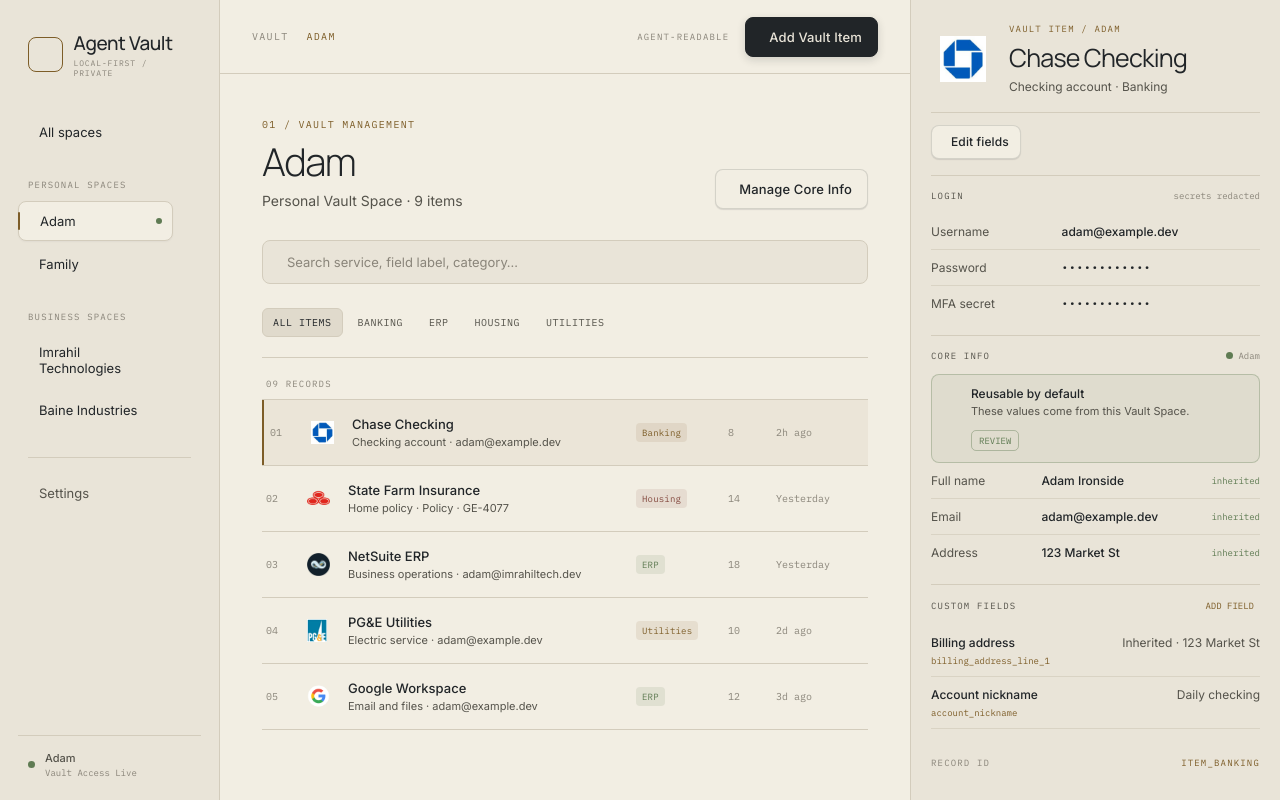
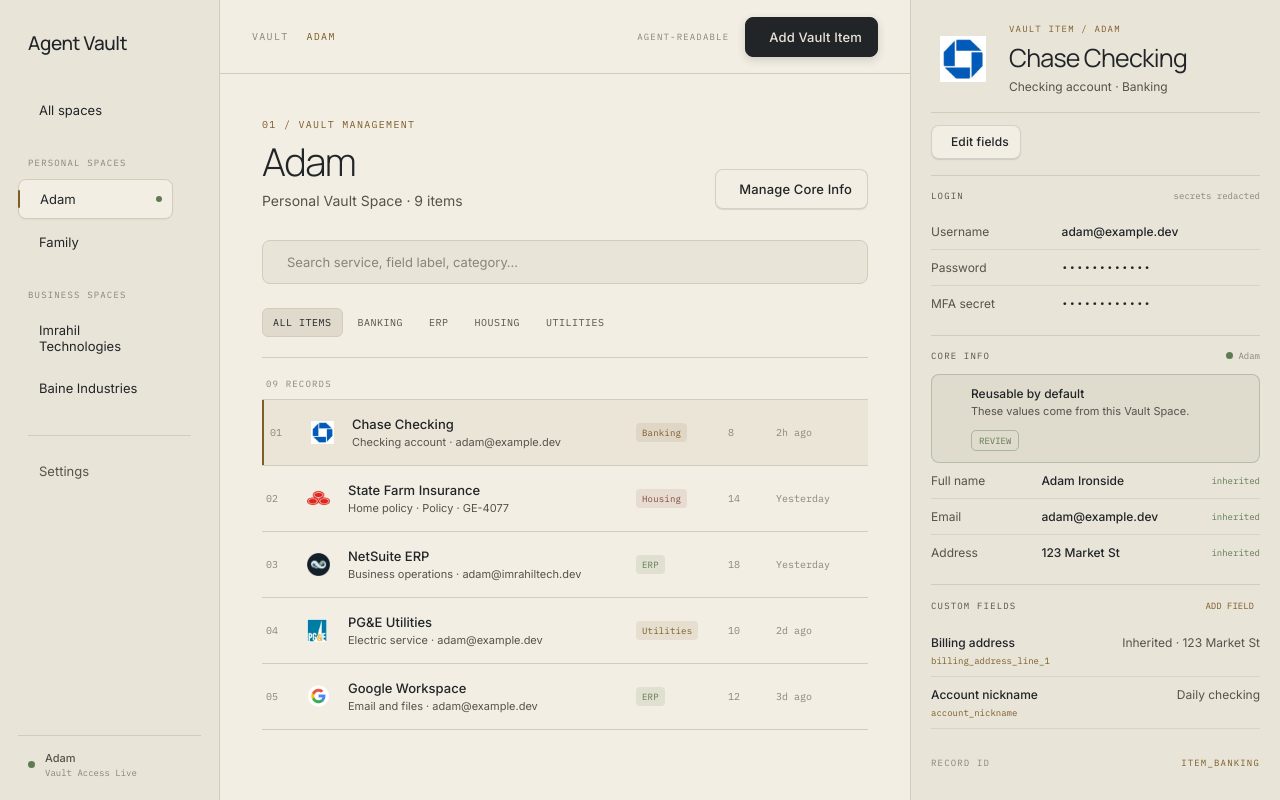
Before and after one commit to Baine-Industries/agent-login-design-lab, a React (Vite) app in the folder prototype/: page / in a window 1280 px wide. Built offline with nearby package versions, Linux system fonts and the light colour scheme.

Commit message:
simplify vault brand lockup

```diff
--- a/prototype/src/App.jsx
+++ b/prototype/src/App.jsx
@@ -492,11 +492,7 @@
     <div className={`app-shell ${darkMode ? "is-dark" : ""}`}>
       <aside className="sidebar">
         <div className="brand-lockup">
-          <div className="brand-mark"><Icon name="ph-vault" size={22} weight="duotone" /></div>
-          <div>
-            <div className="brand-name">Agent Vault</div>
-            <div className="brand-meta">LOCAL-FIRST / PRIVATE</div>
-          </div>
+          <div className="brand-name">Agent Vault</div>
         </div>
         <SpaceNav spaces={spaces} activeSpace={activeSpace} onSelect={selectSpace} onAddSpace={openCreateSpace} openMenuId={spaceMenuId} onToggleMenu={(spaceId) => setSpaceMenuId((current) => current === spaceId ? null : spaceId)} onSpaceAction={openSpaceAction} onSettings={() => { setSpaceMenuId(null); setModal("settings"); }} />
         <div className="sidebar-foot">
--- a/prototype/src/styles.css
+++ b/prototype/src/styles.css
@@ -33,11 +33,9 @@
 .app-shell.is-dark .button--light { border-color: rgba(242, 238, 227, .16); box-shadow: 0 1px 1px rgba(0, 0, 0, .18); }
 .app-shell.is-dark .button--dark:hover { background: #d9d4c7; color: #252824; }
 .sidebar { height: 100vh; min-height: 0; display: flex; flex-direction: column; overflow: hidden; padding: 30px 18px 20px; background: var(--ground); border-right: 1px solid var(--hairline); }
-.brand-lockup { display: flex; align-items: center; gap: 11px; padding: 0 10px 35px; }
-.brand-mark { width: 35px; height: 35px; display: grid; place-items: center; border: 1px solid var(--gold); border-radius: 8px; color: var(--gold); }
+.brand-lockup { display: flex; align-items: center; padding: 0 10px 35px; }
 .brand-name { font-family: var(--display); font-size: 19px; font-weight: 500; letter-spacing: -0.02em; }
-.brand-meta, .eyebrow, .crumbs, .space-group__head, .list-meta, .section-title, .record-foot, .agent-note { font-family: var(--mono); text-transform: uppercase; letter-spacing: .13em; font-size: 10px; }
-.brand-meta { margin-top: 2px; color: var(--ink-faint); font-size: 8px; letter-spacing: .11em; }
+.eyebrow, .crumbs, .space-group__head, .list-meta, .section-title, .record-foot, .agent-note { font-family: var(--mono); text-transform: uppercase; letter-spacing: .13em; font-size: 10px; }
 .space-nav { display: grid; gap: 4px; }
 .nav-link { width: 100%; display: flex; align-items: center; gap: 10px; padding: 10px 10px; border: 1px solid transparent; border-radius: 8px; background: transparent; text-align: left; font-size: 13px; transition: background 180ms var(--ease), border-color 180ms var(--ease), transform 180ms var(--ease); }
 .nav-link:hover { background: rgba(33, 37, 40, .04); }
```
